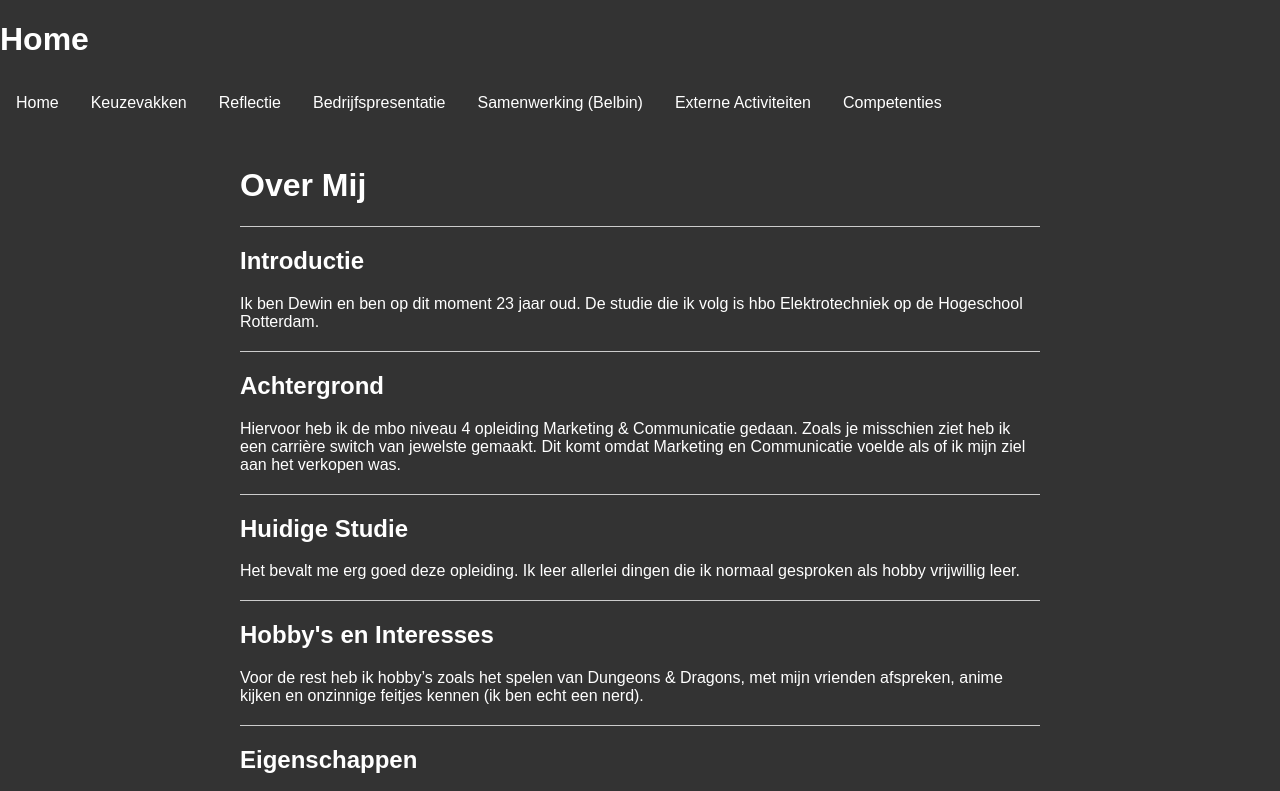
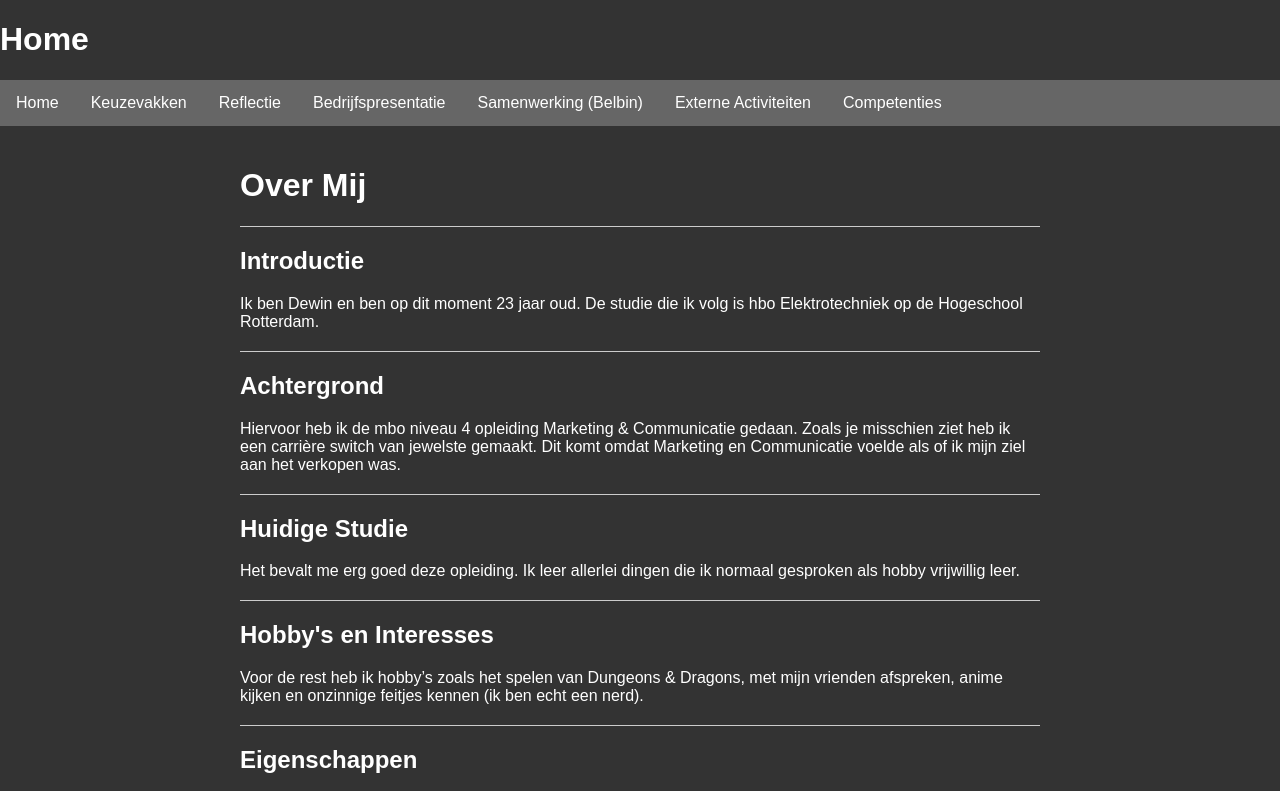
Before and after one commit to Neefatar/Neefatar.github.io, a plain HTML site: page index.html in a window 1280 px wide. Shown: the top 791 px of the page. Drawn offline with Linux system fonts and the light colour scheme.

Commit message:
Update index.html

```diff
--- a/index.html
+++ b/index.html
@@ -12,7 +12,7 @@
             margin: 0;
         }
         nav {
-            background-color: #333;
+            background-color: #666;
             overflow: hidden;
         }
         nav a {
```
